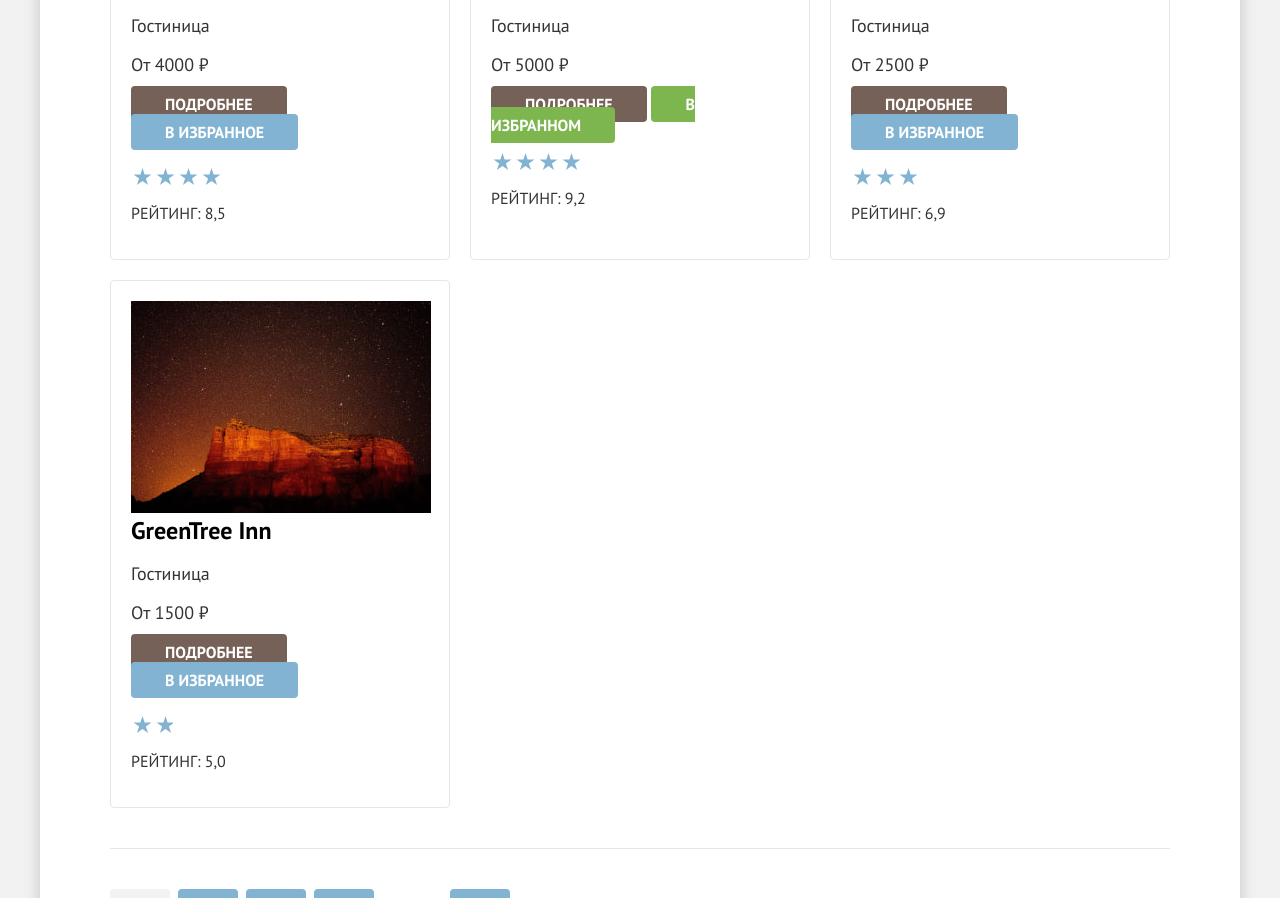
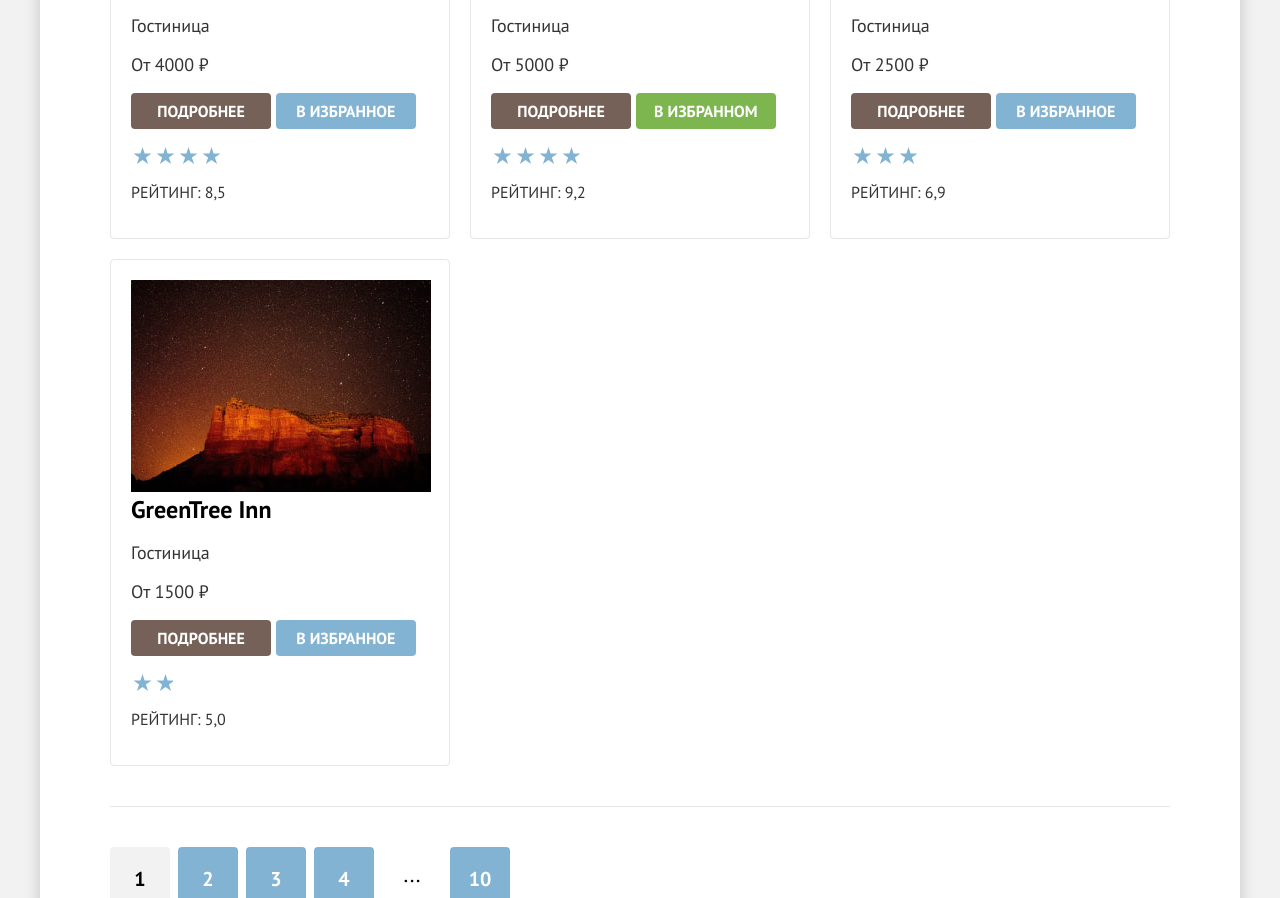
Before and after one commit to htmlacademy-htmlcss/2003059-sedona-37, a plain HTML site: page catalog.html in a window 1280 px wide. Shown: the part 905-1803 px from the top of the page. Drawn offline with Linux system fonts and the light colour scheme.

Commit message:
добавили стили для кнопок карточки товара

```diff
--- a/styles/styles.css
+++ b/styles/styles.css
@@ -651,6 +651,12 @@ body {
   border-radius: 0 4px 4px 0;
 }
 
+.hotel-button {
+  display: inline-block;
+  width: 140px;
+  padding: 8px 0;
+}
+
 .button-dark {
   background-color: #82B3D3;
 }
```
